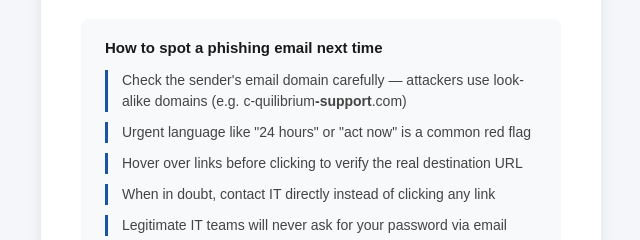
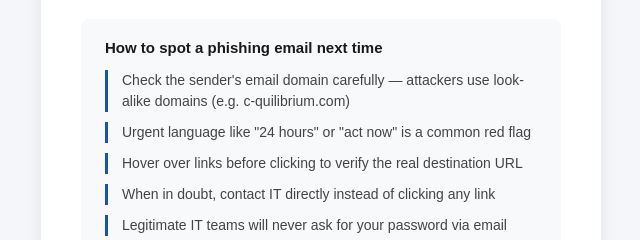
Before and after one commit to prokarpaty/security-training, a plain HTML site: page index.html in a window 1280 px wide. Shown: the part 423-663 px from the top of the page, 319-959 px from the left. Drawn offline with Linux system fonts and the light colour scheme.

Commit message:
Fix phishing email domain example in tips section

```diff
--- a/index.html
+++ b/index.html
@@ -103,7 +103,7 @@
     </p>
     <div class="tips">
       <h2>How to spot a phishing email next time</h2>
-      <div class="tip">Check the sender's email domain carefully — attackers use look-alike domains (e.g. c-quilibrium<strong>-support</strong>.com)</div>
+      <div class="tip">Check the sender's email domain carefully — attackers use look-alike domains (e.g. c-quilibrium.com)</div>
       <div class="tip">Urgent language like "24 hours" or "act now" is a common red flag</div>
       <div class="tip">Hover over links before clicking to verify the real destination URL</div>
       <div class="tip">When in doubt, contact IT directly instead of clicking any link</div>
```
